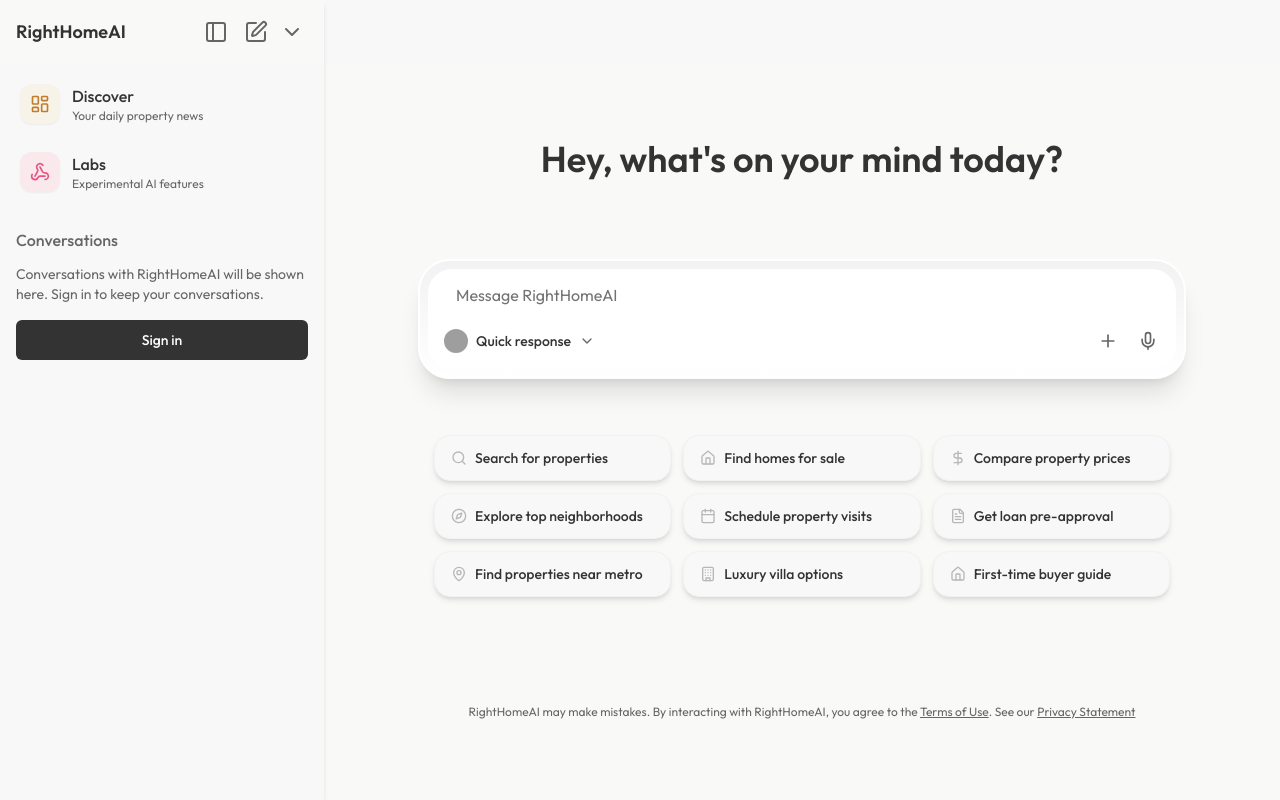
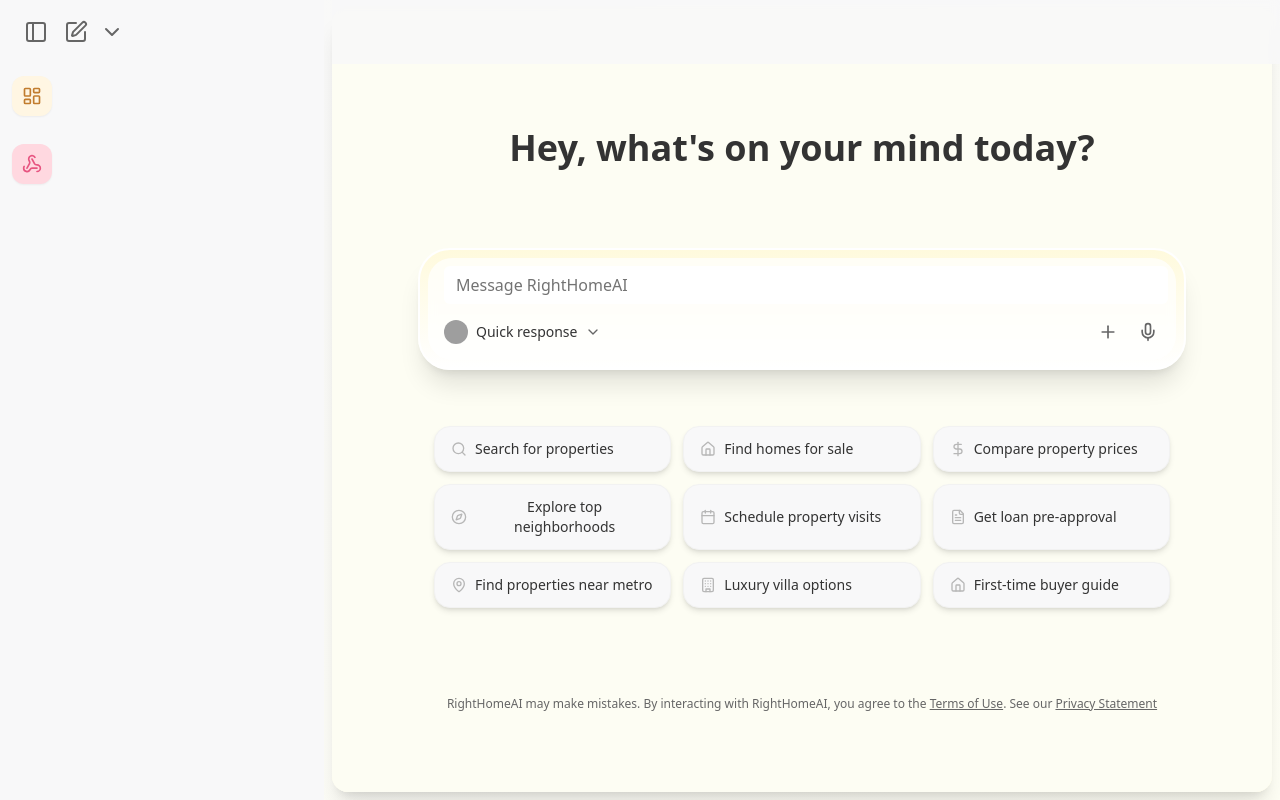
Before and after one commit to Propit-AI/Prem-RightHomeAI, a Next.js app: page /chat in a window 1280 px wide. Built offline with nearby package versions, Linux system fonts and the light colour scheme; grey boxes are pictures that could not be loaded.

Commit message:
enhance UI

```diff
--- a/app/chat/page.tsx
+++ b/app/chat/page.tsx
@@ -24,7 +24,7 @@ export default function Chat() {
     }, [isConversationStarted]);
 
     return (
-        <div className="h-full w-full flex flex-col md:justify-between items-center p-6 py-20 overflow-y-auto relative">
+        <div className="h-full w-full flex flex-col md:justify-between items-center bg-[#fdfdf3] p-6 py-20 overflow-y-auto relative">
         <div className="absolute top-0 w-full right-0">
             <Navbar/>
         </div>
--- a/app/layout.tsx
+++ b/app/layout.tsx
@@ -1,10 +1,12 @@
-import type React from "react"
-import type { Metadata } from "next"
-import { Outfit } from "next/font/google"
-import "./globals.css"
-import Sidebar from "@/components/sidebar"
-import { ThemeProvider } from "@/components/theme-provider"
-import { ChatProvider } from "@/contexts/chat-context"
+import type React from "react";
+import type { Metadata } from "next";
+import { Bricolage_Grotesque, Outfit } from "next/font/google";
+import "./globals.css";
+import Sidebar from "@/components/sidebar";
+import { ThemeProvider } from "@/components/theme-provider";
+import { ChatProvider } from "@/contexts/chat-context";
+import { SidebarProvider } from "@/contexts/sidebar-context";
+import Main from "@/components/main";
 
 const outfit = Outfit({
   subsets: ["latin"],
@@ -12,33 +14,42 @@ const outfit = Outfit({
   display: "swap",
   weight: ["400", "500", "600", "700"],
   style: ["normal"],
-})
+});
+
+const bricolage = Bricolage_Grotesque({
+  subsets: ["latin"],
+  variable: "--font-bricolage",
+  display: "swap",
+  weight: ["400", "500", "600", "700"],
+  style: ["normal"],
+});
 
 export const metadata: Metadata = {
   title: "RightHomeAI - Real Estate Assistant",
-  description: "AI-powered real estate assistant to help you find your perfect home",
-    generator: 'v0.dev'
-}
+  description:
+    "AI-powered real estate assistant to help you find your perfect home",
+  generator: "v0.dev",
+};
 
 export default function RootLayout({
   children,
 }: Readonly<{
-  children: React.ReactNode
+  children: React.ReactNode;
 }>) {
   return (
     <html lang="en">
-      <body className={outfit.className}>
+      <body className={`${outfit.variable} ${bricolage.variable} antialiased`}>
         <ThemeProvider defaultTheme="light" storageKey="righthome-theme">
           <ChatProvider>
-            <div className="flex h-screen bg-[#f9f9f8] overflow-hidden">
-              <Sidebar />
-              <main className="flex-1 relative overflow-hidden">
-                {children}
-              </main>
-            </div>
+            <SidebarProvider>
+              <div className="flex h-screen bg-gradient-to-br from-[#f8f8f9] to-[#fffff5] overflow-hidden transition-all duration-300 ease-in-out">
+                <Sidebar />
+                <Main>{children}</Main>
+              </div>
+            </SidebarProvider>
           </ChatProvider>
         </ThemeProvider>
       </body>
     </html>
-  )
+  );
 }
--- a/app/page.tsx
+++ b/app/page.tsx
@@ -110,9 +110,9 @@ export default function DiscoverContent() {
             <MessageInput />
           </div>
 
-          <div className="absolute top-0 w-full right-0">
+          {/* <div className="absolute top-0 w-full right-0">
             <Navbar />
-          </div>
+          </div> */}
 
           {/* Hero section with futuristic greeting */}
           <div className="relative mb-12 text-center">
--- /dev/null
+++ b/components/main.tsx
@@ -0,0 +1,17 @@
+'use client'
+
+import { useSidebar } from "@/contexts/sidebar-context"
+
+export default function Main({ children }: { children: React.ReactNode }) {
+    const { isOpen } = useSidebar();
+
+    return (
+        <main
+        className={`transition-all duration-300 bg-gradient-to-tl from-[#fffadd] to-[#fffff5] ease-in-out flex-1 relative overflow-hidden md:shadow-xl md:rounded-2xl ${
+            isOpen ? 'md:m-2' : 'm-0'
+        }`}
+        >
+        {children}
+        </main>
+    )
+}
--- a/components/message-input.tsx
+++ b/components/message-input.tsx
@@ -35,9 +35,9 @@ export default function MessageInput() {
   };
 
   return (
-    <div className="flex w-full md:w-3xl h-max z-40 bg-gradient-to-t to-[#f2f2f2] from-white border-2 border-white shadow-xl my-2 p-2 rounded-[2rem]">
+    <div className="flex w-full md:w-3xl h-max z-40 bg-gradient-to-t to-[#fffadd] from-white border-2 border-white shadow-xl my-2 p-2 rounded-[2rem]">
       <form onSubmit={handleSubmit} className="w-full">
-        <div className="flex flex-col items-center gap-2 bg-white rounded-[1.5rem] p-2 pl-4">
+        <div className="flex flex-col items-center gap-2 h-full bg-white/70 backdrop-blur-sm rounded-[1.5rem] p-2 pl-4">
           <Input
             value={input}
             onChange={(e) => setInput(e.target.value)}
--- a/components/sidebar.tsx
+++ b/components/sidebar.tsx
@@ -2,13 +2,12 @@
 
 import { cn } from "@/lib/utils";
 import {
-  FlaskRoundIcon as Flask,
   ChevronDown,
-  Plus,
   LayoutDashboard,
   PanelLeft,
+  Plus,
+  SquarePen,
   Webhook,
-  SquarePen,
 } from "lucide-react";
 import Link from "next/link";
 import { usePathname } from "next/navigation";
@@ -21,6 +20,8 @@ import {
   DropdownMenuItem,
   DropdownMenuTrigger,
 } from "@/components/ui/dropdown-menu";
+import useMediaQuery from "@/hooks/useMediaQuery";
+import { useSidebar } from "@/contexts/sidebar-context";
 
 const sidebarItems = [
   {
@@ -37,25 +38,14 @@ const sidebarItems = [
 
 export default function Sidebar() {
   const pathname = usePathname();
-  const [expanded, setExpanded] = useState(true);
-  const { clearMessages } = useChat();
-  const { setIsConversationStarted } = useChat();
+  const { clearMessages, setIsConversationStarted } = useChat();
+  const isDesktop = useMediaQuery("(min-width: 768px)");
+  const { isOpen, toggleSidebar, setIsOpen } = useSidebar();
 
-  // Check if screen is mobile on initial render and when window resizes
   useEffect(() => {
-    const checkIfMobile = () => {
-      setExpanded(window.innerWidth >= 768);
-    };
-
-    // Set initial state
-    checkIfMobile();
-
-    // Add event listener
-    window.addEventListener("resize", checkIfMobile);
-
-    // Clean up
-    return () => window.removeEventListener("resize", checkIfMobile);
-  }, []);
+    setIsOpen(isDesktop);
+    // eslint-disable-next-line react-hooks/exhaustive-deps
+  }, [isDesktop]);
 
   const handleNewConversation = () => {
     clearMessages();
@@ -64,18 +54,18 @@ export default function Sidebar() {
   return (
     <div
       className={cn(
-        "h-screen dark:bg-[#1c2b36] bg-[#f8f8f9] shadow-md absolute md:relative flex flex-col shrink-0 transition-all duration-300 z-50",
-        expanded ? "w-[324px]" : "w-0"
+        "h-screen bg-[#f8f8f9] absolute md:relative flex flex-col shrink-0 transition-all duration-300 z-50",
+        isOpen ? "w-[324px]" : "w-0"
       )}
     >
       <div
         className={`p-4 flex items-center justify-between h-16 ${
-          expanded ? "bg-[#f9f9f8]" : "bg-transparent"
+          isOpen ? "bg-[#f9f9f8]" : "bg-transparent"
         } w-full`}
       >
-        {expanded && (
+        {isOpen && (
           <div className="flex items-center gap-3">
-            <h1 className="text-lg font-semibold">RightHomeAI</h1>
+            <h1 className="text-lg font-bold text-[#333333]">RightHomeAI</h1>
           </div>
         )}
 
@@ -83,7 +73,7 @@ export default function Sidebar() {
           <Button
             variant="ghost"
             size="icon"
-            onClick={() => setExpanded(!expanded)}
+            onClick={toggleSidebar}
             className="z-10 text-[#666666] hover:bg-[#f2f2f2]"
           >
             <PanelLeft className="h-6 w-6" />
@@ -93,8 +83,8 @@ export default function Sidebar() {
               variant="ghost"
               size="icon"
               onClick={() => {
-                if (window.innerWidth < 768) {
-                  setExpanded(false);
+                if (!isDesktop) {
+                  setIsOpen(false);
                 }
               }}
               className="z-10 text-[#666666] hover:bg-[#f2f2f2]"
@@ -114,9 +104,9 @@ export default function Sidebar() {
             </DropdownMenuTrigger>
             <DropdownMenuContent align="end">
               <DropdownMenuItem
-                onClick={(e) => {
-                  if (window.innerWidth < 768) {
-                    setExpanded(false);
+                onClick={() => {
+                  if (!isDesktop) {
+                    setIsOpen(false);
                   }
                   handleNewConversation();
                 }}
@@ -133,38 +123,36 @@ export default function Sidebar() {
         </div>
       </div>
 
-      <nav
-        className={` ${expanded ? "p-2" : "p-0"} overflow-y-auto h-max`}
-      >
+      <nav className={cn(isOpen ? "p-2" : "p-0", "overflow-y-auto h-max")}>
         <ul className="space-y-1">
           {sidebarItems.map((item) => (
             <li key={item.name}>
               <Link
                 href={item.href}
                 onClick={() => {
-                  // Handle mobile sidebar collapse
-                  if (window.innerWidth < 768) {
-                    setExpanded(false);
+                  if (!isDesktop) {
+                    setIsOpen(false);
                   }
 
-                  // Reset conversation state when clicking on Discover
                   if (item.name === "Discover" || pathname === "/labs") {
                     setIsConversationStarted(false);
                   }
                 }}
                 className={cn(
                   "flex items-center gap-3 px-3 py-3 rounded-2xl transition-colors",
-                  pathname === item.href ? "bg-[#f2f2f2]" : "hover:bg-[#f2f2f2]"
+                  pathname === item.href
+                    ? "bg-black/5 backdrop-blur-sm"
+                    : "hover:bg-black/5 hover:backdrop-blur-sm"
                 )}
               >
                 <div
                   className={cn(
                     "w-10 h-10 rounded-xl shadow-sm flex items-center justify-center",
                     item.name === "Discover"
-                      ? "bg-[#f8f3e9]"
+                      ? "bg-[#fff6e3]"
                       : item.name === "Labs"
-                      ? "bg-[#f9e9ec]"
-                      : "bg-[#f2f2f2]"
+                      ? "bg-[#ffd8e0]"
+                      : "bg-[#f2e1e1]"
                   )}
                 >
                   <item.icon
@@ -178,12 +166,12 @@ export default function Sidebar() {
                     )}
                   />
                 </div>
-                {expanded && (
+                {isOpen && (
                   <div className="flex flex-col">
-                    <span className="font-medium text-[#333333]">
+                    <span className="font-bold text-[#333333]">
                       {item.name}
                     </span>
-                    <span className="text-xs text-[#666666]">
+                    <span className="text-sm font-medium text-[#333333]">
                       {item.name === "Discover"
                         ? "Your daily property news"
                         : item.name === "Labs"
@@ -198,22 +186,20 @@ export default function Sidebar() {
         </ul>
       </nav>
 
-      <div className="flex-shrink-0">
-        {expanded && (
-          <div className="p-4">
-            <h3 className="text-md font-medium text-[#666666] mb-3">
+      {isOpen && (
+        <div className="flex-shrink-0 p-4">
+          <h3 className="text-lg font-bold text-[#333333] mb-3">
             Conversations
           </h3>
-            <p className="text-sm text-[#666666] mb-4">
+          <p className="text-sm text-[#444444] font-medium mb-4">
             Conversations with RightHomeAI will be shown here. Sign in to keep
             your conversations.
           </p>
-            <Button className="w-full bg-[#333333] hover:bg-[#444444] text-white">
+          <Button className="w-full rounded-2xl bg-[#333333] hover:bg-[#444444] text-white text-md">
             Sign in
           </Button>
         </div>
       )}
     </div>
-    </div>
   );
 }
--- /dev/null
+++ b/contexts/sidebar-context.tsx
@@ -0,0 +1,29 @@
+'use client'
+
+import { createContext, useContext, useState } from 'react'
+
+interface SidebarContextType {
+    isOpen: boolean
+    toggleSidebar: () => void
+    setIsOpen: (isOpen: boolean) => void
+}
+
+const SidebarContext = createContext<SidebarContextType | undefined>(undefined)
+
+export const SidebarProvider = ({ children }: { children: React.ReactNode }) => {
+    const [isOpen, setIsOpen] = useState(true)
+
+    const toggleSidebar = () => setIsOpen((prev) => !prev)
+
+    return (
+    <SidebarContext.Provider value={{ isOpen, toggleSidebar, setIsOpen }}>
+        {children}
+    </SidebarContext.Provider>
+    )
+}
+
+export const useSidebar = () => {
+    const context = useContext(SidebarContext)
+    if (!context) throw new Error('useSidebar must be used within SidebarProvider')
+    return context
+}
--- /dev/null
+++ b/hooks/useMediaQuery.ts
@@ -0,0 +1,19 @@
+'use client'
+
+import { useEffect, useState } from 'react'
+
+export default function useMediaQuery(query: string) {
+    const [matches, setMatches] = useState(false)
+
+    useEffect(() => {
+        const media = window.matchMedia(query)
+        const updateMatch = () => setMatches(media.matches)
+
+        updateMatch()
+        media.addEventListener('change', updateMatch)
+
+        return () => media.removeEventListener('change', updateMatch)
+    }, [query])
+
+    return matches
+}
```
Also changed, not shown: components/labs-content.tsx (+98 -26 lines). Lines whose indentation alone changed are shown as unchanged.
